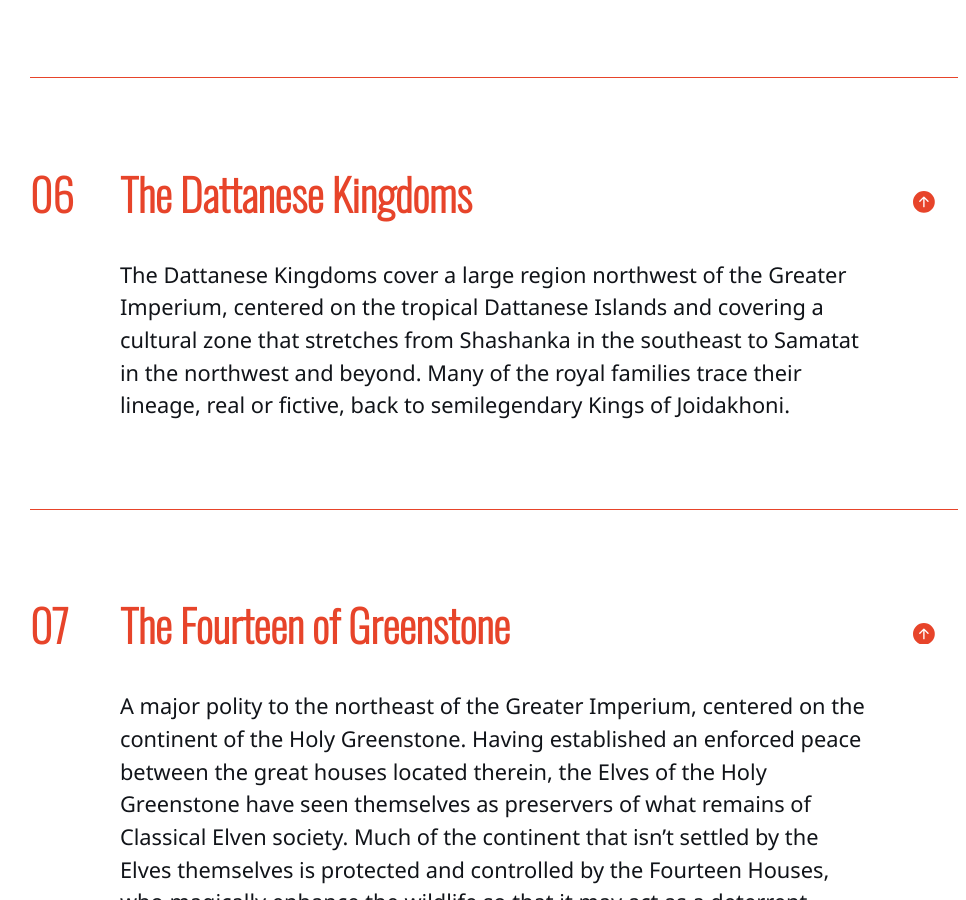
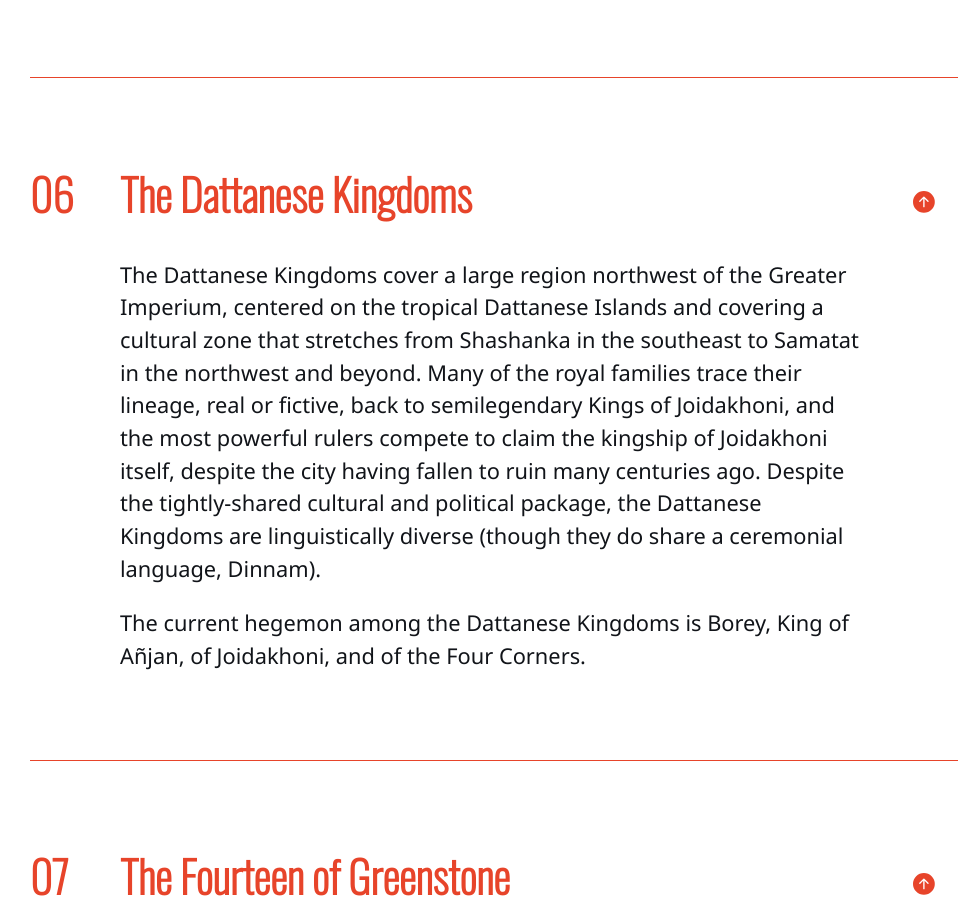
Before and after one commit to kmules1/kmules1.github.io, a Jekyll site: the page built from ecumene/index.md, in a window 1280 px wide and 900 px high, scrolled down 11851 px. Shown: the whole window, without its empty margins (146-1112 px from the left). Built offline with Jekyll 4.4.1, drawn with Linux system fonts in a browser that asks for light colours.

Commit message:
Update index.md

```diff
--- a/ecumene/index.md
+++ b/ecumene/index.md
@@ -507,7 +507,9 @@ The Imperium has had a global influence in the Ecumene due to its large area, it
 
 ## The Dattanese Kingdoms
 
-The Dattanese Kingdoms cover a large region northwest of the Greater Imperium, centered on the tropical Dattanese Islands and covering a cultural zone that stretches from Shashanka in the southeast to Samatat in the northwest and beyond. Many of the royal families trace their lineage, real or fictive, back to semilegendary Kings of Joidakhoni.
+The Dattanese Kingdoms cover a large region northwest of the Greater Imperium, centered on the tropical Dattanese Islands and covering a cultural zone that stretches from Shashanka in the southeast to Samatat in the northwest and beyond. Many of the royal families trace their lineage, real or fictive, back to semilegendary Kings of Joidakhoni, and the most powerful rulers compete to claim the kingship of Joidakhoni itself, despite the city having fallen to ruin many centuries ago. Despite the tightly-shared cultural and political package, the Dattanese Kingdoms are linguistically diverse (though they do share a ceremonial language, Dinnam).
+
+The current hegemon among the Dattanese Kingdoms is Borey, King of Añjan, of Joidakhoni, and of the Four Corners.
 
 ## The Fourteen of Greenstone
 
```
